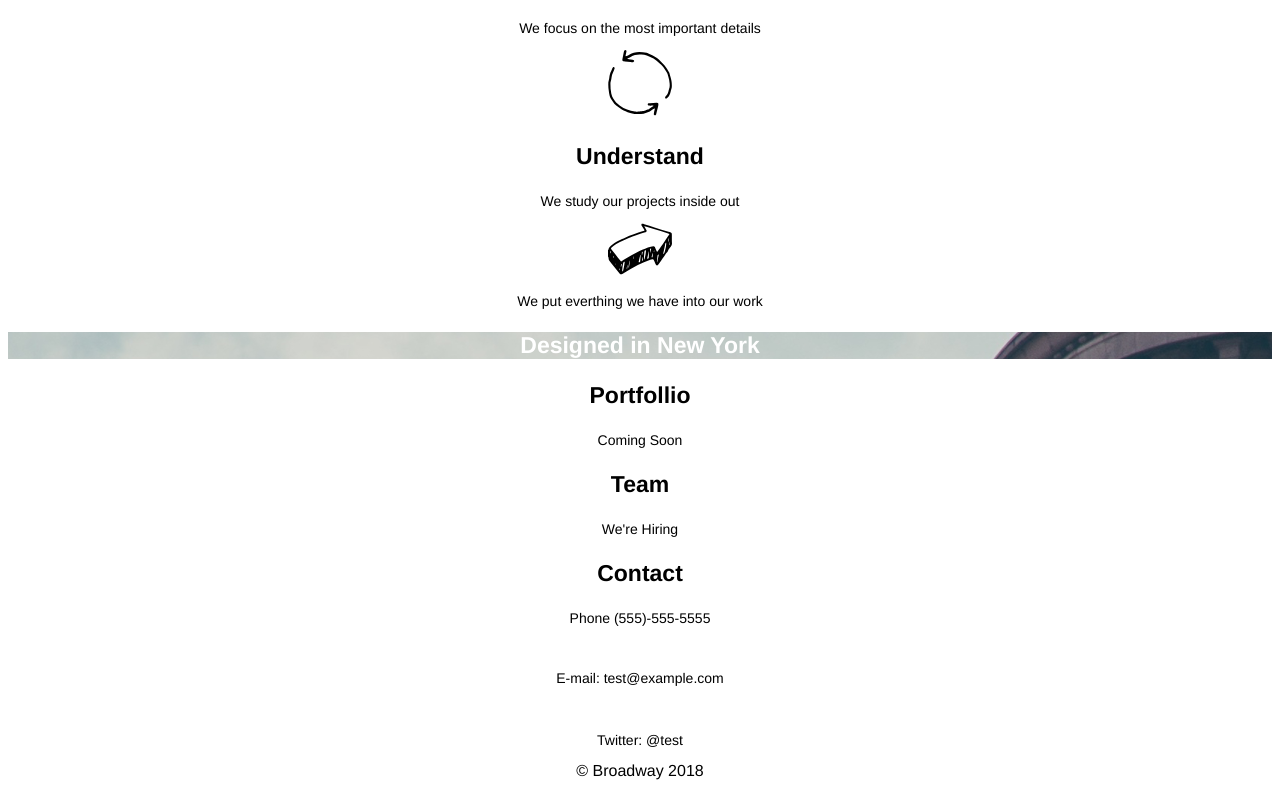
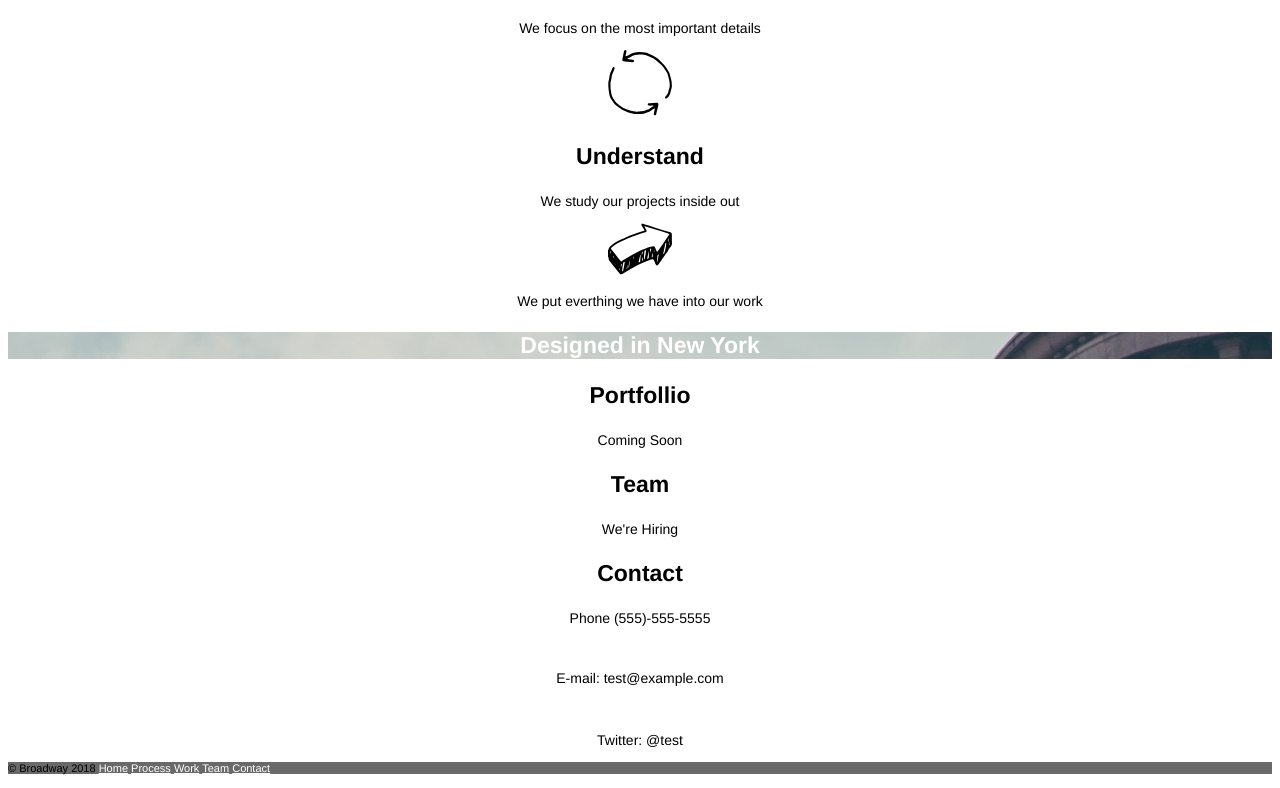
Before and after one commit to johnosorio182/Broadway, a plain HTML site: page index.html in a window 1280 px wide. Shown: the part 461-1249 px from the top of the page. Drawn offline with Linux system fonts and the light colour scheme.

Commit message:
edited footers

```diff
--- a/css/style.css
+++ b/css/style.css
@@ -34,3 +34,9 @@ ul {
   color: white;
   background-image: url("../resources/images/the-flatiron-building.png");
 }
+
+.end {
+  background-color: dimgray;
+  font-size: 11px;
+  text-align: left;
+}
--- a/index.html
+++ b/index.html
@@ -35,7 +35,15 @@
       <p>Phone (555)-555-5555<p><br>
       <p>E-mail: test@example.com</p><br>
       <p>Twitter: @test</p>
-      <footer>&copy Broadway 2018</footer>
+    <div class="end">
+      <footer>&copy Broadway 2018
+        <a href="#">Home</a>
+        <a href="#">Process</a>
+        <a href="#">Work</a>
+        <a href="#">Team</a>
+        <a href="#">Contact</a>
+      </footer>
+    </div>
 
 
   </body>
```
